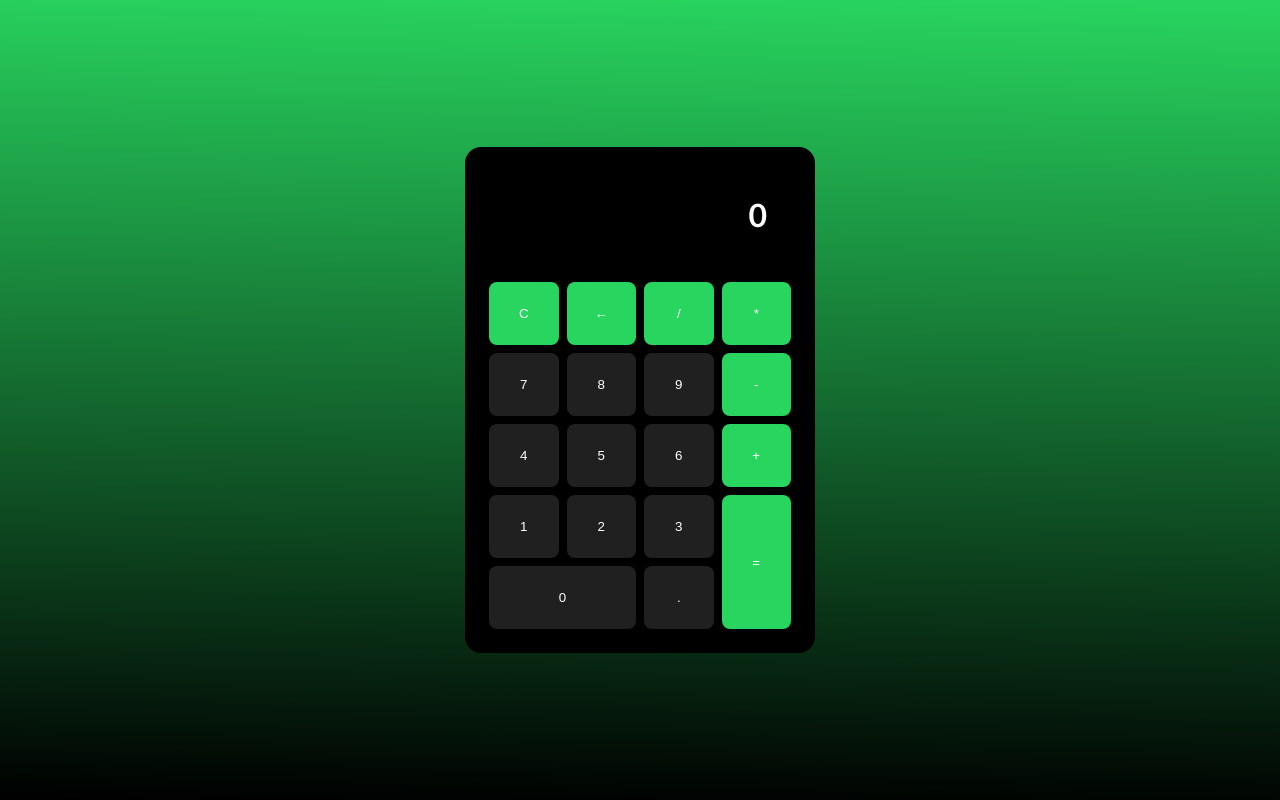
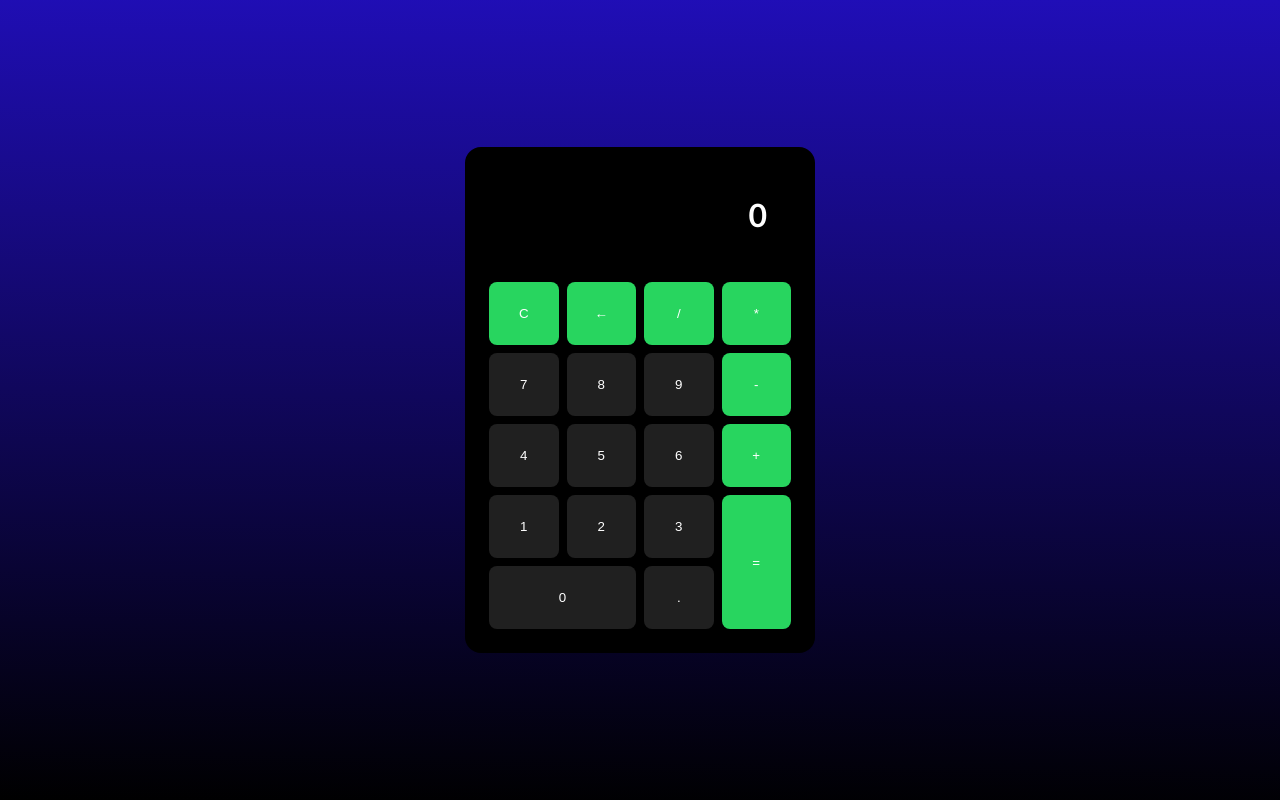
Before and after one commit to gianemanuelwagner/calculadora, a plain HTML site: page index.html in a window 1280 px wide. Drawn offline with Linux system fonts and the light colour scheme.

Commit message:
Update main.css

```diff
--- a/css/main.css
+++ b/css/main.css
@@ -7,7 +7,7 @@
 
 body {
     min-height: 100vh;
-    background-image: linear-gradient(1deg, #000000, #28d55f);
+    background-image: linear-gradient(1deg, #000000, #200eb8);
     background-color: #ffffff;
     display: flex;
     justify-content: center;
```
